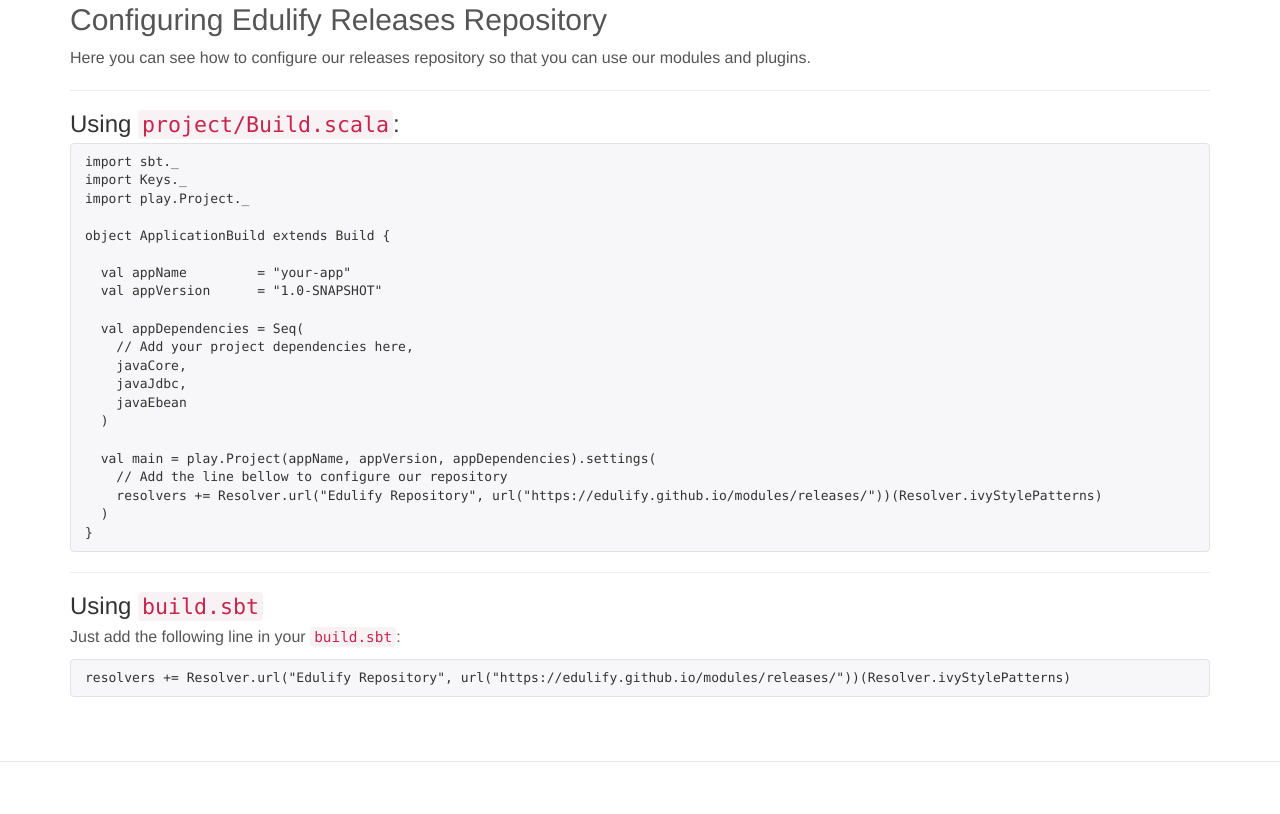
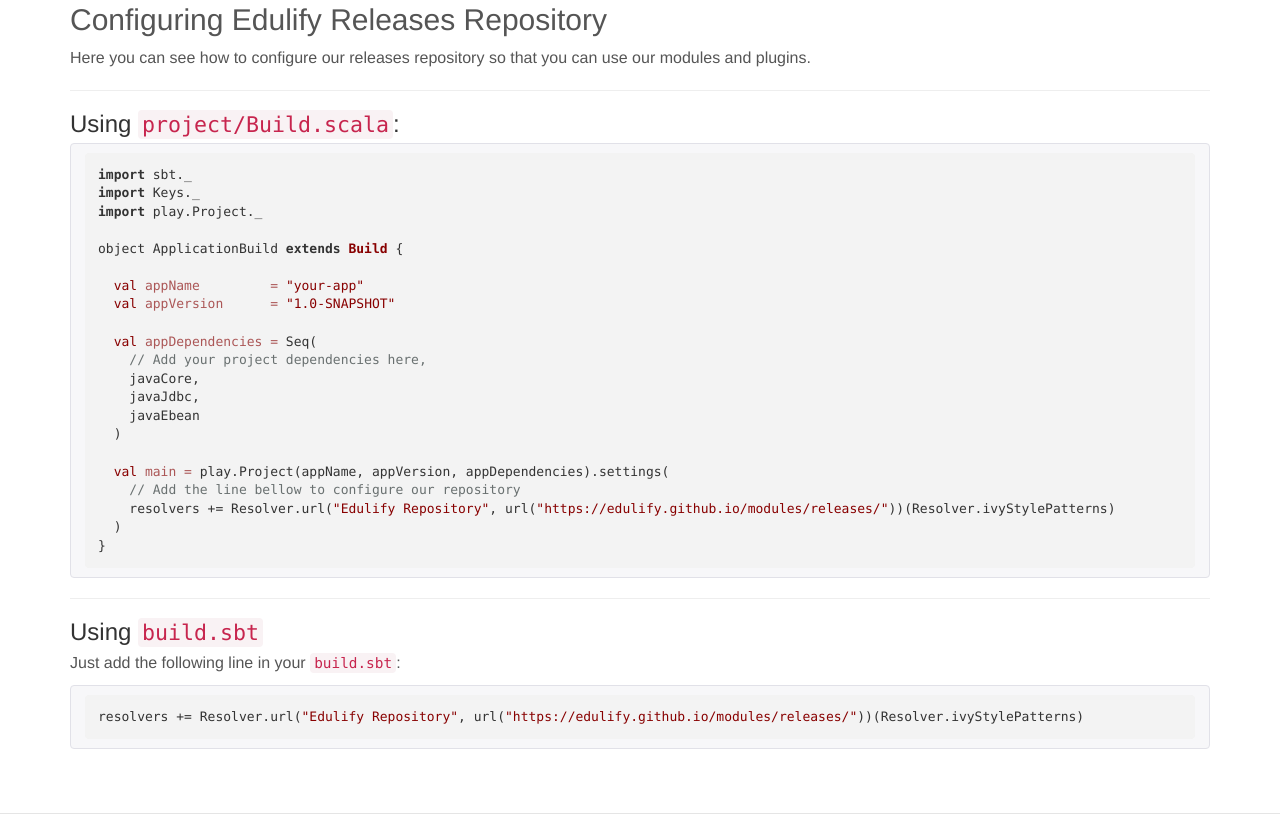
Before and after one commit to blabluble/blabluble.github.io, a plain HTML site: page index.html in a window 1280 px wide. Shown: the part 1010-1824 px from the top of the page. Before the commit the page ends 1772 px from the top, so only its background shows below. Drawn offline with nearby package versions, Linux system fonts and the light colour scheme.

Commit message:
Upgrade highlightjs to version 8.6

```diff
--- a/index.html
+++ b/index.html
@@ -5,7 +5,7 @@
 		<title>Edulify Open Source Projects</title>
 		<link rel="stylesheet" href="css/bootstrap.min.css">
 		<link rel="stylesheet" href="css/docs.min.css">
-		<link rel="stylesheet" href="http://yandex.st/highlightjs/8.0/styles/default.min.css">
+		<link rel="stylesheet" href="//cdnjs.cloudflare.com/ajax/libs/highlight.js/8.6/styles/default.min.css">
 	</head>
 	<body>
 		<!-- Docs master nav -->
@@ -139,7 +139,7 @@
 
 		<script src="js/jquery.min.js"></script>
 		<script src="js/bootstrap.min.js"></script>
-		<script src="http://yandex.st/highlightjs/8.0/highlight.min.js"></script>
+		<script src="//cdnjs.cloudflare.com/ajax/libs/highlight.js/8.6/highlight.min.js"></script>
 		<script>
 			$(document).ready(function() {
 				$('pre code').each(function(i, e) {hljs.highlightBlock(e)});
```
Also changed, not shown: modules/releases/index.html (+2 -2 lines).
